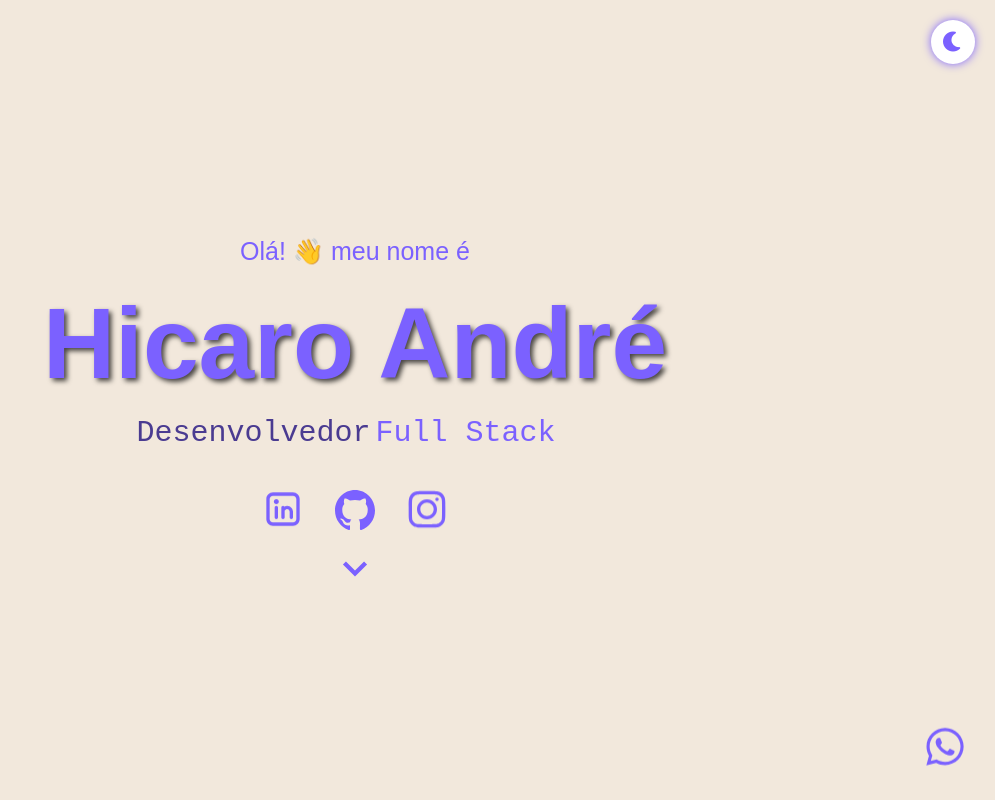
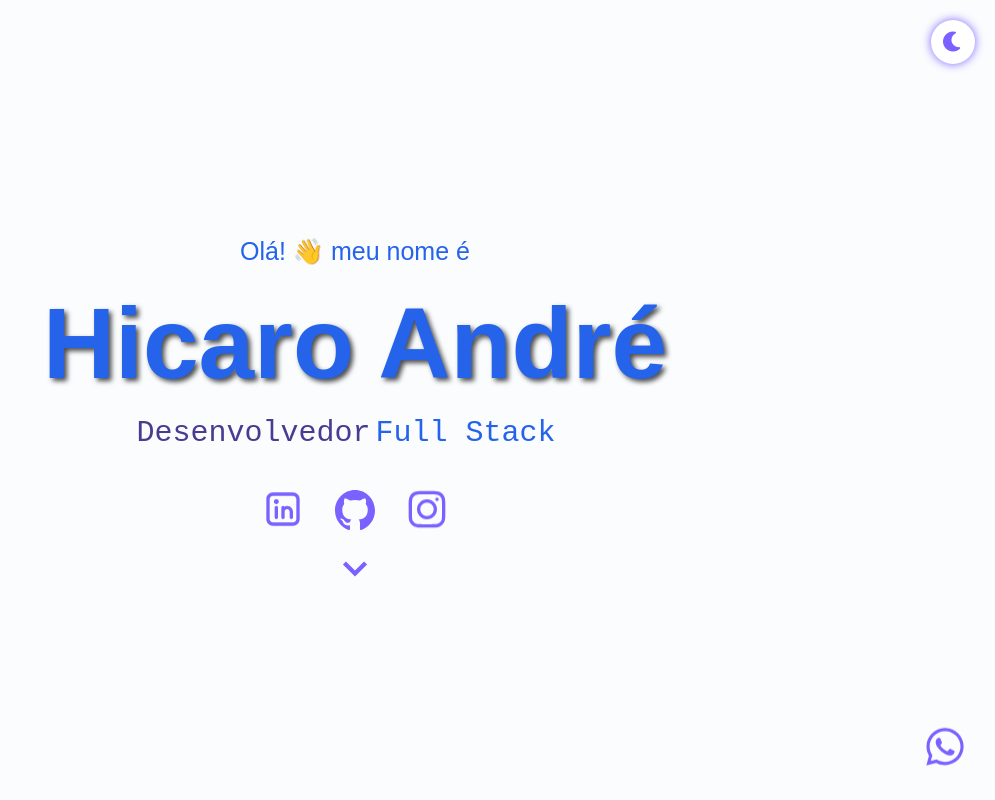
Before and after one commit to Hicaro-Andre/portfolio, a React (Vite) app in the folder landinpage/: page / in a window 1280 px wide. Shown: the top 800 px of the page, without its empty margins (285-1280 px from the left). Built offline with nearby package versions, Linux system fonts and the light colour scheme.

Commit message:
feat: teste de palheta

```diff
--- a/landinpage/src/index.css
+++ b/landinpage/src/index.css
@@ -17,9 +17,9 @@
   --animation-duration: 3s;
   --timing-function: cubic-bezier(0.16, 1, 0.3, 1);
   /**? globals */
-  --bg-color: #121212;
-  --text-color: #f0f0f0;
-  --highlight-color: #00ffff;
+  --bg-color: #0d1117;
+  --text-color: #aaaaaa;
+  --highlight-color: #58a6ff;
   --bg-button-tema: #1e1e1e;
   /**? Hero */
   --dev: #ffffff;
@@ -74,9 +74,9 @@ html:not(.light-mode) h1:hover {
 /**? TEMA CLARO */
 html,body.light-mode {
   /**? globals */
-  --bg-color: #f2e8dc;
+  --bg-color: #fafcfe;
   --text-color: #222222;
-  --highlight-color: #7b61ff;
+  --highlight-color:#2563eb;
   --bg-button-tema: #ffffff;
    /**? Hero */
    --dev: #4a3b91;
```
